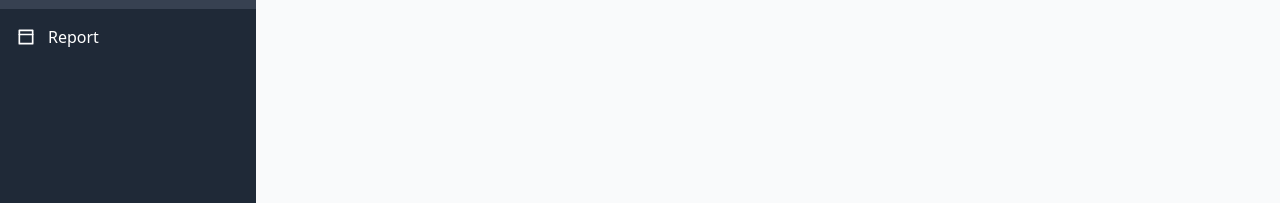
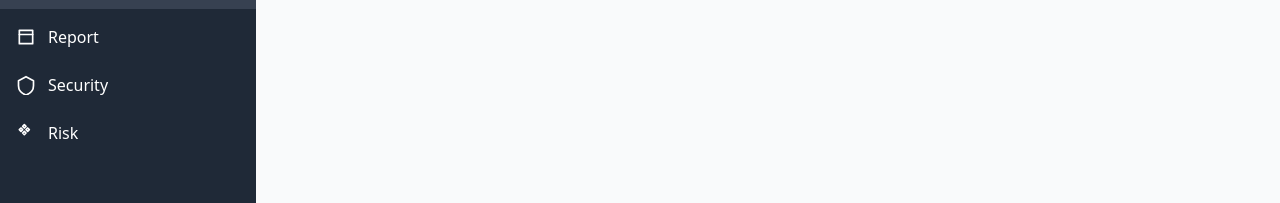
Before and after one commit to Briancybersecurity17/proyecto_final_SocAnalystNvl2_Aegis, a React (Vite) app in the folder frontend/: page / in a window 1280 px wide. Shown: the part 160-363 px from the top of the page. Built offline with nearby package versions, Linux system fonts and the light colour scheme; what @react-pdf/renderer would draw is missing.

Commit message:
Extend sidebar with Security and Risk sections

```diff
--- a/frontend/src/components/Sidebar.tsx
+++ b/frontend/src/components/Sidebar.tsx
@@ -1,7 +1,7 @@
-import React from 'react';
+import React, { useState } from 'react';
 // import { useStore } from '../store';
 
-type Section = 'upload' | 'dashboard' | 'report';
+type Section = 'dashboard' | 'security' | 'risk' | 'upload' | 'report';
 
 export const Sidebar: React.FC<{ active: Section; setActive: (s: Section) => void }> = ({ active, setActive }) => {
   const [open, setOpen] = React.useState(true);
@@ -10,7 +10,9 @@ export const Sidebar: React.FC<{ active: Section; setActive: (s: Section) => voi
     { id: 'upload', label: 'Upload', icon: <svg xmlns="http://www.w3.org/2000/svg" className="h-5 w-5" viewBox="0 0 24 24" fill="none" stroke="currentColor" strokeWidth="2" strokeLinecap="round" strokeLinejoin="round"><path d="M21 15v4a2 2 0 0 1-2 2H5a2 2 0 0 1-2-2v-4"/><polyline points="17 8 12 3 7 8"/><line x1="12" y1="3" x2="12" y2="15"/></svg> },
     { id: 'dashboard', label: 'Dashboard', icon: <svg xmlns="http://www.w3.org/2000/svg" className="h-5 w-5" viewBox="0 0 24 24" fill="none" stroke="currentColor" strokeWidth="2" strokeLinecap="round" strokeLinejoin="round"><rect x="3" y="3" width="7" height="7"/><rect x="14" y="3" width="7" height="7"/><rect x="14" y="14" width="7" height="7"/><rect x="3" y="14" width="7" height="7"/></svg> },
     { id: 'report', label: 'Report', icon: <svg xmlns="http://www.w3.org/2000/svg" className="h-5 w-5" viewBox="0 0 24 24" fill="none" stroke="currentColor" strokeWidth="2" strokeLinecap="round" strokeLinejoin="round"><path d="M4 4h16v16H4z"/><path d="M4 9h16"/></svg> },
-  ];
+      { id: 'security', label: 'Security', icon: <svg xmlns="http://www.w3.org/2000/svg" className="h-5 w-5" viewBox="0 0 24 24" fill="none" stroke="currentColor" strokeWidth="2" strokeLinecap="round" strokeLinejoin="round"><path d="M12 2l9 5v6c0 5-3 9-9 11-6-2-9-6-9-11V7l9-5z"/></svg> },
+    { id: 'risk', label: 'Risk', icon: <svg xmlns="http://www.w3.org/2000/svg" className="h-5 w-5" viewBox="0 0 24 24" fill="none" stroke="currentColor" strokeWidth="2" strokeLinecap="round" strokeLinejoin="round"><path d="M10 2l2 2-2 2-2-2 2-2zM6 6l2 2-2 2-2-2 2-2zM14 6l2 2-2 2-2-2 2-2zM10 10l2 2-2 2-2-2 2-2z"/></svg> },
+];
 
   return (
     <nav className="bg-gray-800 text-white w-64 flex-shrink-0 h-full fixed inset-y-0 left-0 transform ${open ? 'translate-x-0' : '-translate-x-full'} transition-transform duration-200 ease-in-out z-10 md:relative md:translate-x-0">
```
